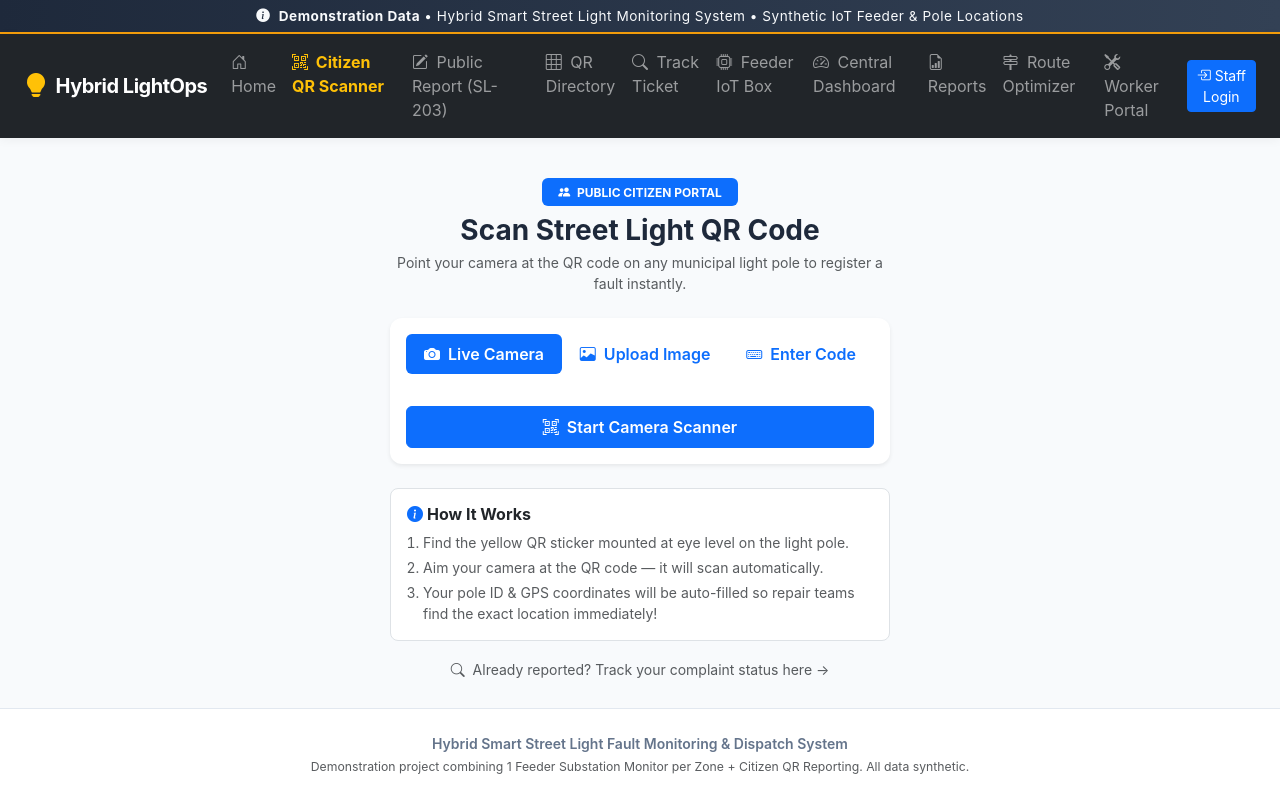
After one commit to DeepakS1409/smart-light_system, a Flask app: page /complaint/citizen in a window 1280 px wide. The commit adds this page. Run offline with Flask 3, Linux system fonts and the light colour scheme; data comes from the database, SQL or seed files in the repository; some libraries are stand-ins or nearby versions.

Commit message:
Add citizen QR scanner portal for public complaint registration

```diff
--- a/app.py
+++ b/app.py
@@ -52,6 +52,12 @@ def create_app(config_class=Config):
     def home():
         return render_template("index.html")
 
+    @app.route("/scan")
+    @app.route("/citizen")
+    def citizen_shortcut():
+        from flask import redirect, url_for
+        return redirect(url_for("complaint.citizen_portal"))
+
     # Friendly, safe error handlers (no sensitive stack traces exposed)
     @app.errorhandler(400)
     def bad_request(error):
--- a/routes/complaint_routes.py
+++ b/routes/complaint_routes.py
@@ -5,6 +5,11 @@ from config import Config
 from pathlib import Path
 
 complaint_bp = Blueprint("complaint", __name__, url_prefix="/complaint")
+
+@complaint_bp.route("/citizen", methods=["GET"])
+def citizen_portal():
+    sample_poles = query_db("SELECT pole_code, landmark, zone FROM poles LIMIT 4")
+    return render_template("citizen_portal.html", sample_poles=sample_poles)
 
 @complaint_bp.route("/report/<pole_code>", methods=["GET", "POST"])
 def new_complaint(pole_code="SL-203"):
--- a/templates/base.html
+++ b/templates/base.html
@@ -36,7 +36,12 @@
                         <a class="nav-link" href="{{ url_for('home') }}"><i class="bi bi-house-door me-1"></i> Home</a>
                     </li>
                     <li class="nav-item">
-                        <a class="nav-link" href="{{ url_for('complaint.new_complaint', pole_code='SL-203') }}"><i class="bi bi-qr-code-scan me-1"></i> Public Report (Demo SL-203)</a>
+                        <a class="nav-link text-warning fw-bold" href="{{ url_for('complaint.citizen_portal') }}">
+                            <i class="bi bi-qr-code-scan me-1"></i> Citizen QR Scanner
+                        </a>
+                    </li>
+                    <li class="nav-item">
+                        <a class="nav-link" href="{{ url_for('complaint.new_complaint', pole_code='SL-203') }}"><i class="bi bi-pencil-square me-1"></i> Public Report (SL-203)</a>
                     </li>
                     <li class="nav-item">
                         <a class="nav-link" href="{{ url_for('complaint.qr_directory') }}"><i class="bi bi-grid-3x3 me-1"></i> QR Directory</a>
--- /dev/null
+++ b/templates/citizen_portal.html
@@ -0,0 +1,289 @@
+{% extends "base.html" %}
+
+{% block title %}Citizen QR Scanner - Report Street Light Fault{% endblock %}
+
+{% block extra_head %}
+<!-- HTML5 QR Code Scanner Library (Free, Open-Source) -->
+<script src="https://cdnjs.cloudflare.com/ajax/libs/html5-qrcode/2.3.8/html5-qrcode.min.js" integrity="sha512-r6rDA3W6ZeQhvl8S7RVQUSzAOpjAbG60R8yQWOf63gk5TQZA5TUANYoMXCjcmhXHD4LBIfHKDUVe2ZIuZvJWHA==" crossorigin="anonymous" referrerpolicy="no-referrer"></script>
+<style>
+    .scanner-container {
+        max-width: 500px;
+        margin: 0 auto;
+    }
+    #qr-reader {
+        width: 100% !important;
+        border: none !important;
+        border-radius: 12px;
+        overflow: hidden;
+    }
+    #qr-reader__scan_region {
+        background: #0f172a !important;
+    }
+    .scan-target-box {
+        position: relative;
+        background: #0f172a;
+        color: white;
+        border-radius: 16px;
+        padding: 1.5rem;
+        box-shadow: 0 10px 25px -5px rgba(0, 0, 0, 0.1);
+    }
+    .pulse-laser {
+        border-bottom: 2px solid #ef4444;
+        box-shadow: 0 0 12px #ef4444;
+        animation: scanLine 2s infinite alternate ease-in-out;
+    }
+    @keyframes scanLine {
+        from { transform: translateY(0); }
+        to { transform: translateY(180px); }
+    }
+</style>
+{% endblock %}
+
+{% block content %}
+<div class="container py-4">
+    <div class="scanner-container">
+        <!-- Citizen Header -->
+        <div class="text-center mb-4">
+            <span class="badge bg-primary px-3 py-2 text-uppercase mb-2">
+                <i class="bi bi-people-fill me-1"></i> Public Citizen Portal
+            </span>
+            <h3 class="fw-bold mb-1">Scan Street Light QR Code</h3>
+            <p class="text-muted small">Point your camera at the QR code on any municipal light pole to register a fault instantly.</p>
+        </div>
+
+        <!-- Scanner Card -->
+        <div class="card p-3 border-0 shadow-sm mb-4">
+            <!-- Navigation Tabs: Live Camera vs Upload Photo vs Manual Code -->
+            <ul class="nav nav-pills nav-fill mb-3" id="scanTabs" role="tablist">
+                <li class="nav-item" role="presentation">
+                    <button class="nav-link active fw-semibold" id="camera-tab" data-bs-toggle="tab" data-bs-target="#cameraPane" type="button" role="tab">
+                        <i class="bi bi-camera-fill me-1"></i> Live Camera
+                    </button>
+                </li>
+                <li class="nav-item" role="presentation">
+                    <button class="nav-link fw-semibold" id="upload-tab" data-bs-toggle="tab" data-bs-target="#uploadPane" type="button" role="tab">
+                        <i class="bi bi-image me-1"></i> Upload Image
+                    </button>
+                </li>
+                <li class="nav-item" role="presentation">
+                    <button class="nav-link fw-semibold" id="manual-tab" data-bs-toggle="tab" data-bs-target="#manualPane" type="button" role="tab">
+                        <i class="bi bi-keyboard me-1"></i> Enter Code
+                    </button>
+                </li>
+            </ul>
+
+            <div class="tab-content" id="scanTabsContent">
+                <!-- Tab 1: Live Camera Scanner -->
+                <div class="tab-pane fade show active" id="cameraPane" role="tabpanel">
+                    <div id="qr-reader" class="mb-3"></div>
+
+                    <div id="scannerControls" class="text-center">
+                        <button id="startScanBtn" class="btn btn-primary w-100 py-2 fw-semibold">
+                            <i class="bi bi-qr-code-scan me-1"></i> Start Camera Scanner
+                        </button>
+                        <button id="stopScanBtn" class="btn btn-outline-danger w-100 py-2 fw-semibold d-none mt-2">
+                            <i class="bi bi-stop-circle me-1"></i> Stop Camera
+                        </button>
+                    </div>
+
+                    <div id="scanStatus" class="alert alert-secondary py-2 small text-center mt-3 d-none">
+                        <span class="spinner-border spinner-border-sm me-1" role="status"></span>
+                        Scanning for street light QR code...
+                    </div>
+                </div>
+
+                <!-- Tab 2: Upload QR Image File -->
+                <div class="tab-pane fade" id="uploadPane" role="tabpanel">
+                    <div class="p-3 bg-light rounded-3 text-center border">
+                        <i class="bi bi-cloud-arrow-up-fill text-primary display-5 mb-2"></i>
+                        <h6 class="fw-bold mb-1">Select a QR Code Photo</h6>
+                        <p class="text-muted extra-small mb-3">If camera permissions are blocked, upload a saved photo of the light pole QR.</p>
+                        <input type="file" id="qrFileInput" class="form-control" accept="image/*">
+                    </div>
+                    <div id="fileScanFeedback" class="mt-2 text-center small text-muted"></div>
+                </div>
+
+                <!-- Tab 3: Manual Pole Code Entry Fallback -->
+                <div class="tab-pane fade" id="manualPane" role="tabpanel">
+                    <div class="p-2">
+                        <label for="manualPoleCode" class="form-label small fw-semibold">Enter Printed Pole ID (e.g. SL-203)</label>
+                        <div class="input-group mb-3">
+                            <span class="input-group-text"><i class="bi bi-lamp"></i></span>
+                            <input type="text" class="form-control text-uppercase" id="manualPoleCode" placeholder="SL-203">
+                            <button class="btn btn-primary fw-semibold" type="button" onclick="goToManualPole()">
+                                Go to Form &rarr;
+                            </button>
+                        </div>
+
+                        <!-- One-Click Quick Demo Chips -->
+                        <div class="pt-2">
+                            <span class="text-muted extra-small text-uppercase fw-bold d-block mb-2">Or choose a demonstration pole:</span>
+                            <div class="d-flex flex-wrap gap-2">
+                                {% for p in sample_poles %}
+                                <button type="button" class="btn btn-outline-secondary btn-sm" onclick="selectPole('{{ p.pole_code }}')">
+                                    <strong>{{ p.pole_code }}</strong> ({{ p.zone }})
+                                </button>
+                                {% endfor %}
+                            </div>
+                        </div>
+                    </div>
+                </div>
+            </div>
+        </div>
+
+        <!-- Scan Success Modal / Card (Hidden until scan) -->
+        <div id="scanResultCard" class="card border-success p-3 text-center bg-light d-none mb-4">
+            <i class="bi bi-check-circle-fill text-success fs-3 mb-1"></i>
+            <h6 class="fw-bold text-dark mb-1">QR Code Detected!</h6>
+            <p class="small text-muted mb-2" id="scanResultText">Redirecting to fault registration form...</p>
+            <a id="scanRedirectBtn" href="#" class="btn btn-success btn-sm w-100 fw-semibold">
+                Continue to Complaint Form &rarr;
+            </a>
+        </div>
+
+        <!-- Simple 3-Step Citizen Guide -->
+        <div class="p-3 bg-white rounded-3 border text-start">
+            <h6 class="fw-bold text-dark mb-2"><i class="bi bi-info-circle-fill text-primary me-1"></i>How It Works</h6>
+            <ol class="small text-muted mb-0 ps-3">
+                <li class="mb-1">Find the yellow QR sticker mounted at eye level on the light pole.</li>
+                <li class="mb-1">Aim your camera at the QR code — it will scan automatically.</li>
+                <li>Your pole ID &amp; GPS coordinates will be auto-filled so repair teams find the exact location immediately!</li>
+            </ol>
+        </div>
+
+        <!-- Tracking Existing Ticket Link -->
+        <div class="text-center mt-3">
+            <a href="{{ url_for('complaint.lookup') }}" class="text-decoration-none small text-muted">
+                <i class="bi bi-search me-1"></i> Already reported? Track your complaint status here &rarr;
+            </a>
+        </div>
+    </div>
+</div>
+
+<script>
+let html5QrCode = null;
+
+function extractPoleCode(decodedText) {
+    // If the QR text is a full URL: http://host/complaint/report/SL-203
+    if (decodedText.includes("/complaint/report/")) {
+        const parts = decodedText.split("/complaint/report/");
+        return parts[parts.length - 1].split("?")[0].trim().toUpperCase();
+    }
+    // If it's directly a pole code like SL-203
+    const match = decodedText.match(/SL-\d{3}/i);
+    if (match) {
+        return match[0].toUpperCase();
+    }
+    return decodedText.trim().toUpperCase();
+}
+
+function handleSuccessfulScan(decodedText) {
+    const poleCode = extractPoleCode(decodedText);
+    const targetUrl = `/complaint/report/${poleCode}`;
+
+    // Play subtle audio beep if supported
+    try {
+        const ctx = new (window.AudioContext || window.webkitAudioContext)();
+        const osc = ctx.createOscillator();
+        osc.connect(ctx.destination);
+        osc.frequency.value = 880;
+        osc.start();
+        osc.stop(ctx.currentTime + 0.15);
+    } catch (e) {}
+
+    // Update UI
+    document.getElementById("scanResultCard").classList.remove("d-none");
+    document.getElementById("scanResultText").innerText = `Identified Pole: ${poleCode}`;
+    document.getElementById("scanRedirectBtn").href = targetUrl;
+
+    if (html5QrCode) {
+        html5QrCode.stop().then(() => {
+            window.location.href = targetUrl;
+        }).catch(() => {
+            window.location.href = targetUrl;
+        });
+    } else {
+        window.location.href = targetUrl;
+    }
+}
+
+document.addEventListener("DOMContentLoaded", function () {
+    const startBtn = document.getElementById("startScanBtn");
+    const stopBtn = document.getElementById("stopScanBtn");
+    const statusDiv = document.getElementById("scanStatus");
+    const qrRegion = "qr-reader";
+
+    startBtn.addEventListener("click", function () {
+        html5QrCode = new Html5Qrcode(qrRegion);
+        statusDiv.classList.remove("d-none");
+        startBtn.classList.add("d-none");
+        stopBtn.classList.remove("d-none");
+
+        // Prefer rear camera (facingMode: environment)
+        html5QrCode.start(
+            { facingMode: "environment" },
+            {
+                fps: 10,
+                qrbox: { width: 250, height: 250 }
+            },
+            (decodedText, decodedResult) => {
+                handleSuccessfulScan(decodedText);
+            },
+            (errorMessage) => {
+                // scanning frame error (ignore continuous scan ticks)
+            }
+        ).catch(err => {
+            statusDiv.classList.add("d-none");
+            startBtn.classList.remove("d-none");
+            stopBtn.classList.add("d-none");
+            alert("Camera access was blocked or is not supported. You can use the 'Upload Image' or 'Enter Code' tabs instead!");
+        });
+    });
+
+    stopBtn.addEventListener("click", function () {
+        if (html5QrCode) {
+            html5QrCode.stop().then(() => {
+                statusDiv.classList.add("d-none");
+                startBtn.classList.remove("d-none");
+                stopBtn.classList.add("d-none");
+            });
+        }
+    });
+
+    // File upload scanner
+    const fileInput = document.getElementById("qrFileInput");
+    if (fileInput) {
+        fileInput.addEventListener("change", function (e) {
+            if (e.target.files.length === 0) return;
+            const file = e.target.files[0];
+            const feedback = document.getElementById("fileScanFeedback");
+            feedback.innerHTML = `<span class="spinner-border spinner-border-sm"></span> Scanning photo...`;
+
+            const fileScanner = new Html5Qrcode("qr-reader");
+            fileScanner.scanFile(file, true)
+                .then(decodedText => {
+                    feedback.innerText = "Found QR code!";
+                    handleSuccessfulScan(decodedText);
+                })
+                .catch(err => {
+                    feedback.innerHTML = `<span class="text-danger"><i class="bi bi-x-circle"></i> No QR code found in this photo. Try another image or enter code manually.</span>`;
+                });
+        });
+    }
+});
+
+function goToManualPole() {
+    const val = document.getElementById("manualPoleCode").value.trim().toUpperCase();
+    if (!val) {
+        alert("Please enter a pole code (e.g. SL-203).");
+        return;
+    }
+    window.location.href = `/complaint/report/${val}`;
+}
+
+function selectPole(code) {
+    document.getElementById("manualPoleCode").value = code;
+    goToManualPole();
+}
+</script>
+{% endblock %}
```
Also changed, not shown: templates/index.html (+9 -6 lines), tests/test_stage9_e2e.py (+2 -0 lines).
